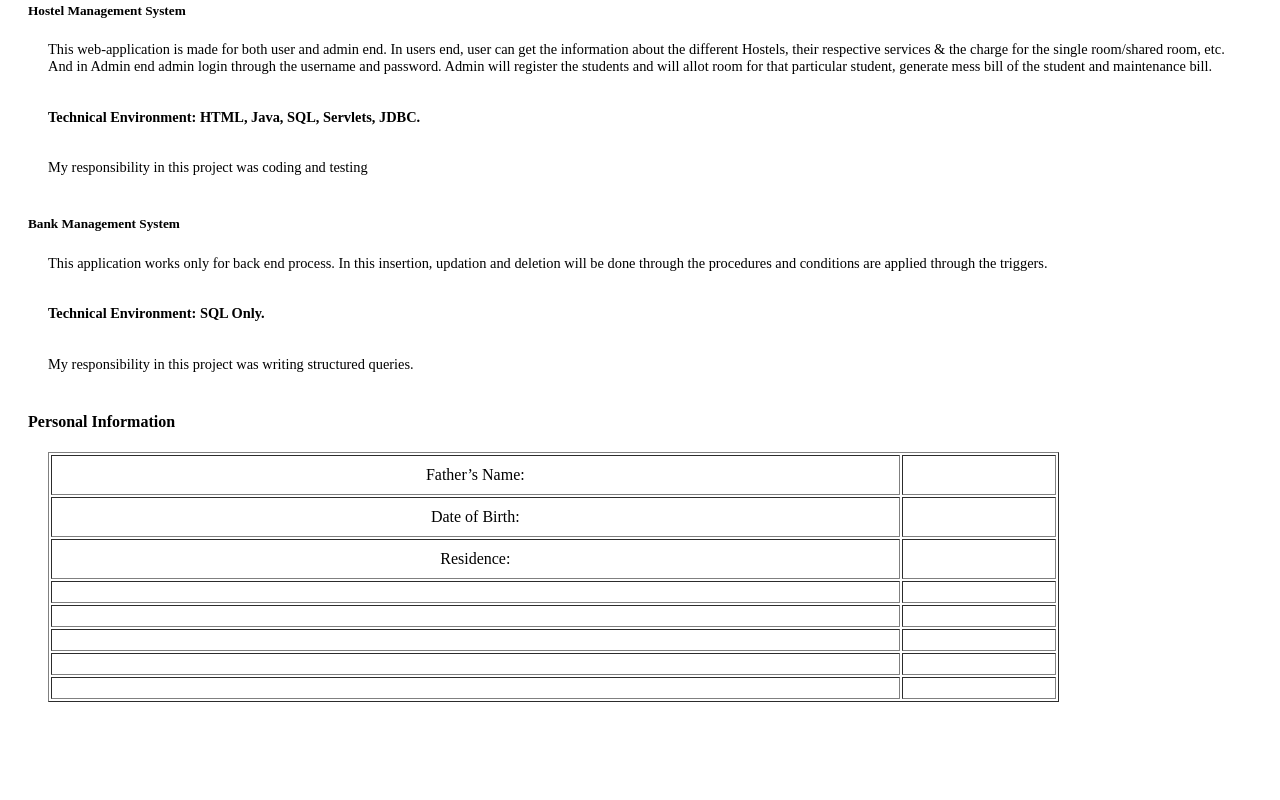
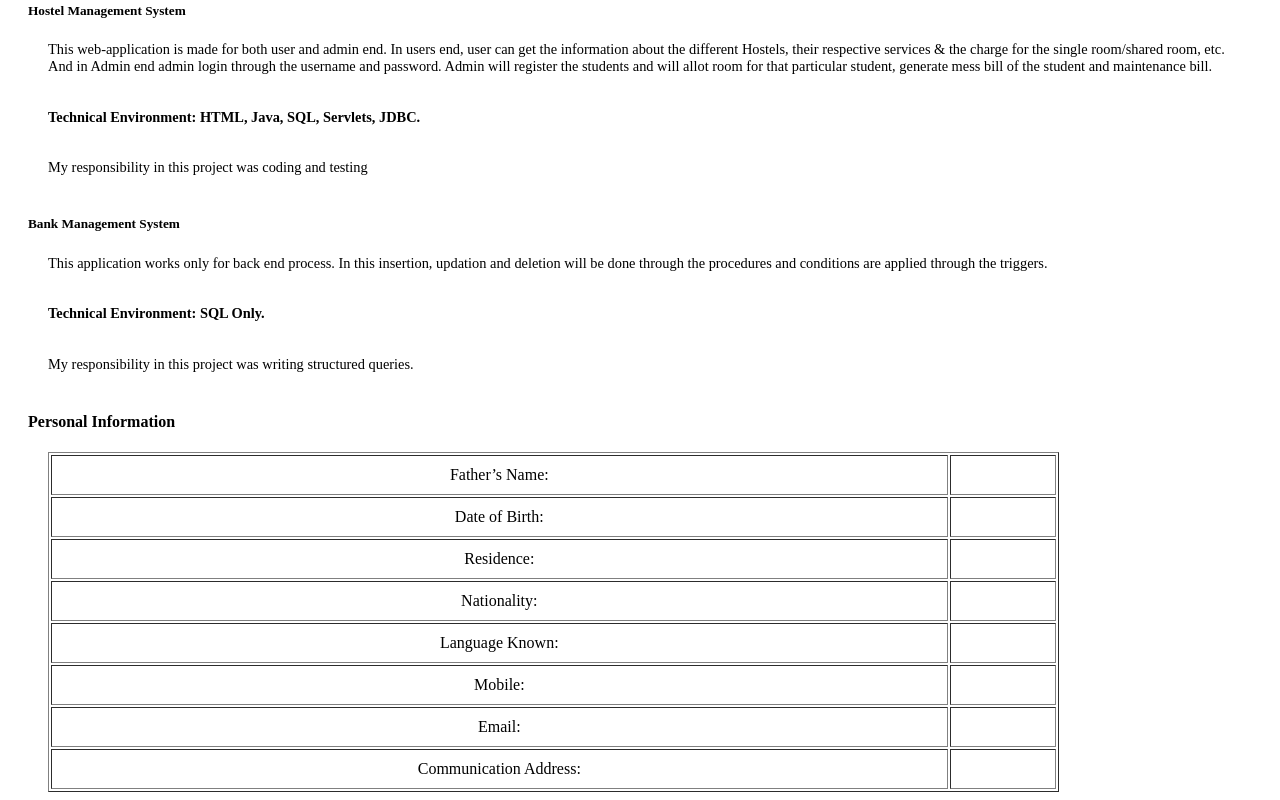
Before and after one commit to rohan2934/Rohan-, a plain HTML site: page index.html in a window 1280 px wide. Shown: the part 2569-3369 px from the top of the page. Before the commit the page ends 3279 px from the top, so only its background shows below. Drawn offline with Linux system fonts and the light colour scheme.

Commit message:
Update index.html

```diff
--- a/index.html
+++ b/index.html
@@ -163,23 +163,23 @@
                 <td></td>
             </tr>
             <tr class="center ">
-                <td></td>
+                <td>Nationality:</td>
                 <td></td>
             </tr>
             <tr class="center ">
-                <td></td>
+                <td>Language Known:</td>
                 <td></td>
             </tr>
             <tr class="center ">
-                <td></td>
+                <td>Mobile:</td>
                 <td></td>
             </tr>
             <tr class="center ">
-                <td></td>
+                <td>Email:</td>
                 <td></td>
             </tr>
             <tr class="center ">
-                <td></td>
+                <td>Communication Address:</td>
                 <td></td>
             </tr>
         </table>
```
